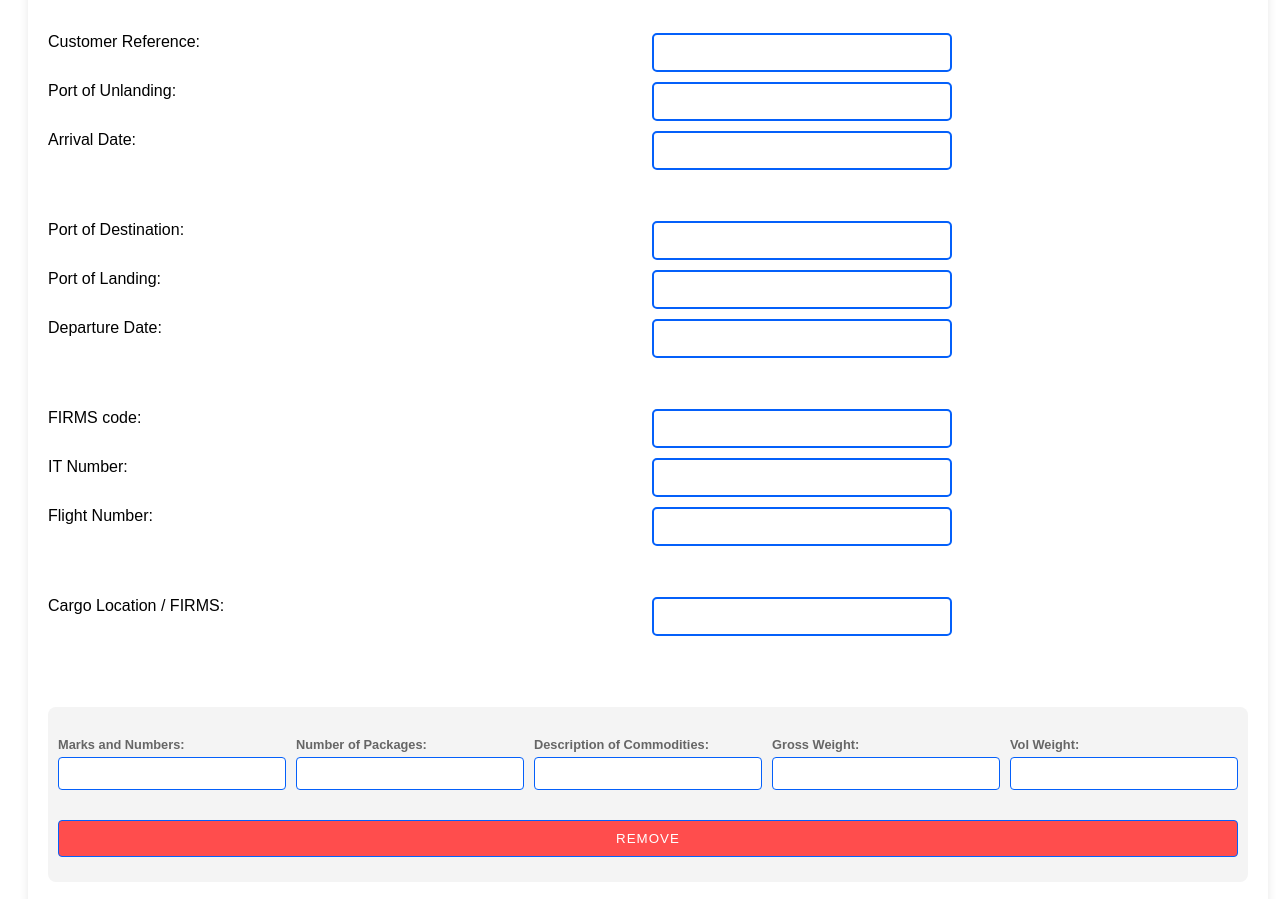
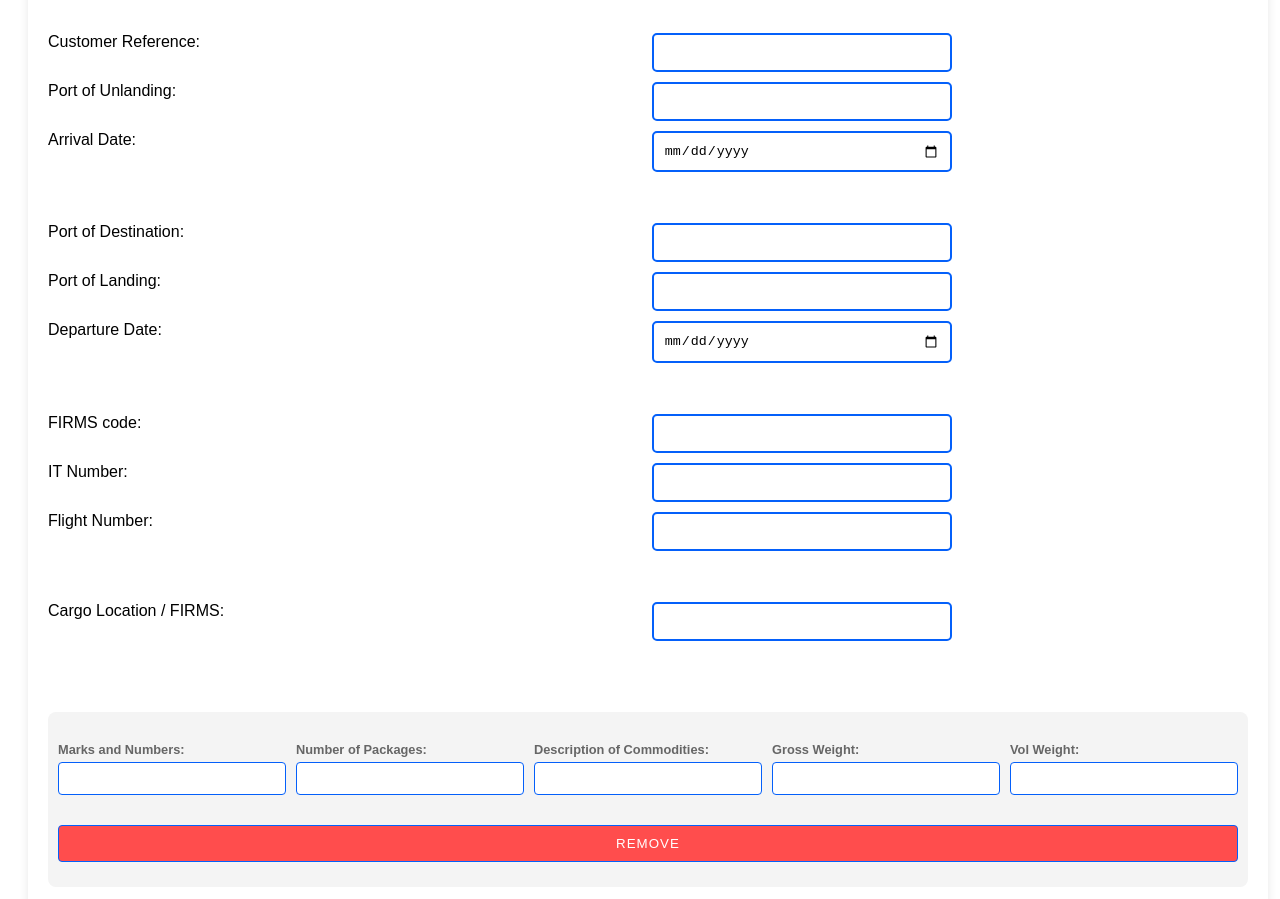
Before and after one commit to LJaaaay/Releas-Order-Cargo-Release-Air-waybill-, a plain HTML site: page index.html in a window 1280 px wide. Shown: the part 1200-2099 px from the top of the page. Drawn offline with Linux system fonts and the light colour scheme.

Commit message:
Update index.html

```diff
--- a/index.html
+++ b/index.html
@@ -3,7 +3,7 @@
 <head>
     <meta charset="UTF-8">
     <meta name="viewport" content="width=device-width, initial-scale=1.0">
-    <title>RELEASE ORDER / CARGO RELEASE</title>
+    <title>AIR RELEASE ORDER/CARGO RELEASE</title>
     <style>
         body {
             font-family: Arial, sans-serif;
@@ -198,13 +198,13 @@
         <div class="form-group">
             Customer Reference: <input type="text" name="customerRef" id="customerRef">
             Port of Unlanding:<input type="text" name="poUlan" id="poUlan">
-            Arrival Date:<input type="text" name="arrDate" id="arrDate">
+            Arrival Date:<input type="date" name="arrDate" id="arrDate">
         </div>
         <br><br>
         <div class="form-group">
             Port of Destination: <input type="text" name="pod" id="pod">
             Port of Landing:<input type="text" name="polan" id="polan">
-            Departure Date:<input type="text" name="depDate" id="depDate">
+            Departure Date:<input type="date" name="depDate" id="depDate">
         </div>
         <br><br>
         <div class="form-group">
```
